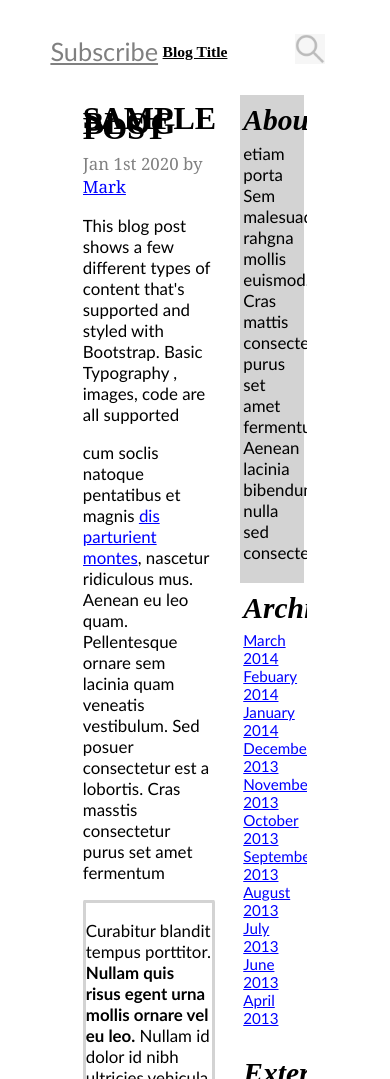
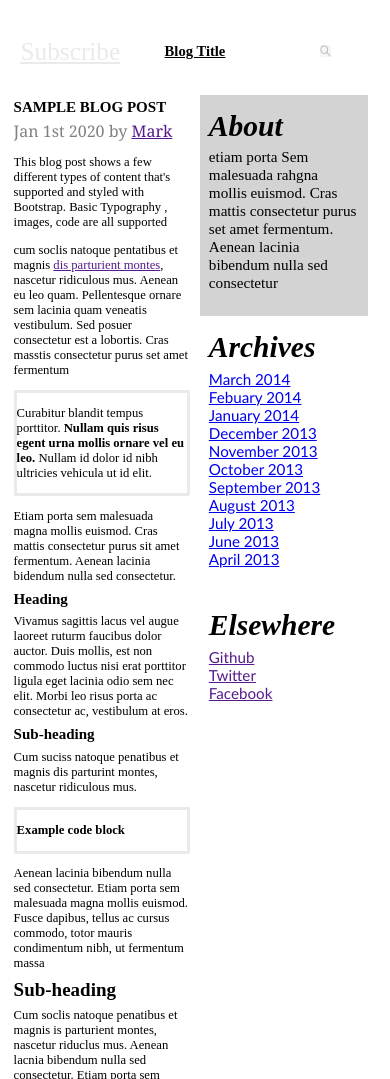
Before and after one commit to JMagic-Learner/Antra-Assignment-1, a plain HTML site: page articlePage.html in a window 390 px wide. Shown: the top 1079 px of the page. Drawn offline with Linux system fonts and the light colour scheme.

Commit message:
redacted code to make this a lil bit cleaner

```diff
--- a/CSS/article.css
+++ b/CSS/article.css
@@ -32,12 +32,12 @@
 
 .outline {
     border-style: solid;
-    border-color: lightgray;
+    border-color: #eaeaea;
     border-radius: 1%;
 }
 
 .column2-upper{
-    background-color: lightgray;
+    background-color: #eaeaea;
     width:85%;
     padding:5%;
 }
@@ -54,27 +54,39 @@
 }
 
 .older {
-    width:15%;
+    width:150px;
     height:30%;
     /* background-color:blue; */
     padding:1%;
     border-style: solid;
-    border-color: lightblue;
+    border-color: blue;
+    text-align:center;
     border-radius: 15px;
+    text-decoration: none;
 
 }
 .newer {
     height:45%;
-    width:15%;
+    width:150px;
     /* background-color:blue; */
     padding:1%;
     border-style: solid;
-    border-color: lightgreen;
+    border-color: darkgrey;
+    text-align:center;
     border-radius: 15px;
+    text-decoration: none;
 }
 
 
 @media only screen and (max-width: 600px) {
+    .blog-container2 {
+        display: grid;
+        grid-template-columns: repeat(2, 1fr);
+        gap:10px;
+        grid-auto-rows: minmax(150px, auto);
+        margin-left: 1.5%;
+        margin-right:1.5%;
+    }
     .article-column1 {
         display: "grid";
         overflow: hidden;
--- a/CSS/font.css
+++ b/CSS/font.css
@@ -7,7 +7,7 @@
 .title {
     text-align:center;
     text-decoration:underline;
-    font-size: 4.0vw;
+    font-size: 3.75vw;
 }
 
 .topic {
@@ -27,34 +27,54 @@
 .subject-title {
     font-size:1.8vw;
     line-height: 5px;
+    text-align:left;
 }
 
 .italics {
     font-style: italic;
     font-size:3.5vh;
+    text-align:left;
 }
 
 li {
     font-size:1.8vh;
     font-family: 'Gill Sans', 'Gill Sans MT', Calibri, 'Trebuchet MS', sans-serif;
+    text-align:left;
 }
 
-p {
-    font-size:2.0vh;
-    font-family: 'Gill Sans', 'Gill Sans MT', Calibri, 'Trebuchet MS', sans-serif;
+.article-context {
+    font-size:1.5vh;
+    text-align:left;
 }
 
 .older-button {
-    color:lightblue;
+    color:blue;
+    text-decoration: none;
 }
 .newer-button {
-    color:lightgreen;
+    color:darkgrey;
+    text-decoration: none;
 }
 
 h1,h2,h3 {
     line-height: 5px;
 }
 
-a {
-    color:blue;
+/* .blogtitle-main {
+    font-size:3.0vh;
 }
+
+.blogtitle-secondary {
+    font-size:2.0vh;
+} */
+
+
+@media only screen and (max-width:950px) {
+    .blogtitle-main {
+        font-size:15px;
+    }
+    .subject-title {
+        font-size:15px;
+        line-height: 5px;
+    }
+}
--- a/CSS/header-row.css
+++ b/CSS/header-row.css
@@ -14,13 +14,28 @@
 }
 
 .icon {
- height:30px;
- width:30px;
+ height:10%;
+ width:10%;
  padding-left:50%;
 }
 
 .subscribe {
     font-size: 3.0vh;
-    color:gray;
+    color:#eaeaea;
     text-align:center;
 }
+
+@media only screen and (max-width:700px) {
+    .flexbox-header {
+        display:flex;
+        width:100%;
+        margin:auto;
+    }
+    .headerbox {
+        width:30%;
+        /* background-color:blue; */
+        padding:1%;
+        margin:auto;
+    }
+
+}
--- a/CSS/style.css
+++ b/CSS/style.css
@@ -114,4 +114,13 @@ span {
     .articleLink2 {
         padding-top:7%;
     }
+    footer {
+        width: 100%;
+        height:100px;
+        margin:auto;
+        text-align: center;
+        background-color: lightgray;
+        margin-bottom:10%;
+        padding-top:2%;
+    }
 }
--- a/articlePage.html
+++ b/articlePage.html
@@ -28,7 +28,7 @@
 
     <div class="blog-container2">
         <div class="article-column1">
-            <h1> SAMPLE BLOG POST </h1>
+            <h1 class="subject-title"> SAMPLE BLOG POST </h1>
             <p class="date"> Jan 1st 2020 by <a href="">Mark</a></p>
             <div class="article-context">
                 <p> This blog post shows a few different types of content that's supported and styled with Bootstrap.
@@ -46,14 +46,14 @@
                     Aenean lacinia bidendum nulla sed consectetur.</p>
             </div>
             <div class="article-context">
-                <h1> Heading </h1>
+                <h1 class="subject-title"> Heading </h1>
                 <p> Vivamus sagittis lacus vel augue laoreet ruturm faucibus dolor auctor. Duis mollis, est non commodo
                     luctus nisi erat porttitor ligula eget lacinia odio sem nec elit. Morbi leo risus porta ac
                     consectetur ac, vestibulum at eros.
                 </p>
             </div>
             <div class="article-context">
-                <h2> Sub-heading </h2>
+                <h2 class="subject-title"> Sub-heading </h2>
                 <p> Cum suciss natoque penatibus et magnis dis parturint montes, nascetur ridiculous mus.</p>
                 <div class="outline">
                     <p><b>Example code block</b></p>
@@ -62,7 +62,7 @@
                     dapibus, tellus ac cursus commodo, totor mauris condimentum nibh, ut fermentum massa</p>
             </div>
             <div class="article-context">
-                <h2> Sub-heading </h2>
+                <h2 class="blogtitle-secondary"> Sub-heading </h2>
                 <p> Cum soclis natoque penatibus et magnis is parturient montes, nascetur riduclus mus. Aenean lacnia
                     bibendum nulla sed consectetur. Etiam porta sem malesuada magna mollis euuismod. Fusce dapibus,
                     tellus
@@ -115,17 +115,17 @@
                 <div class="column2-lower">
                     <h1 class="italics"> Archives </h1>
                     <ul class="links">
-                        <li><a href=""> March 2014 </a></li>
-                        <li><a href=""> Febuary 2014 </a></li>
-                        <li><a href=""> January 2014 </a></li>
-                        <li><a href=""> December 2013 </a></li>
-                        <li><a href=""> November 2013 </a></li>
-                        <li><a href=""> October 2013 </a></li>
-                        <li><a href=""> September 2013 </a></li>
-                        <li><a href=""> August 2013 </a></li>
-                        <li><a href=""> July 2013 </a></li>
-                        <li><a href=""> June 2013 </a></li>
-                        <li><a href=""> April 2013 </a></li>
+                        <li><a href="index.html"> March 2014 </a></li>
+                        <li><a href="index.html"> Febuary 2014 </a></li>
+                        <li><a href="index.html"> January 2014 </a></li>
+                        <li><a href="index.html"> December 2013 </a></li>
+                        <li><a href="index.html"> November 2013 </a></li>
+                        <li><a href="index.html"> October 2013 </a></li>
+                        <li><a href="index.html"> September 2013 </a></li>
+                        <li><a href="index.html"> August 2013 </a></li>
+                        <li><a href="index.html">July 2013 </a></li>
+                        <li><a href="index.html"> June 2013 </a></li>
+                        <li><a href="index.html"> April 2013 </a></li>
 
                 </div>
                 </ul>
@@ -133,7 +133,7 @@
             <br>
             <div class="external-links">
                 <div class="column2-lower">
-                    <h1 class="italics"> External </h1>
+                    <h1 class="italics"> Elsewhere</h1>
                     <ul class="links">
                         <li><a href=""> Github </a></li>
                         <li><a href=""> Twitter</a></li>
```
